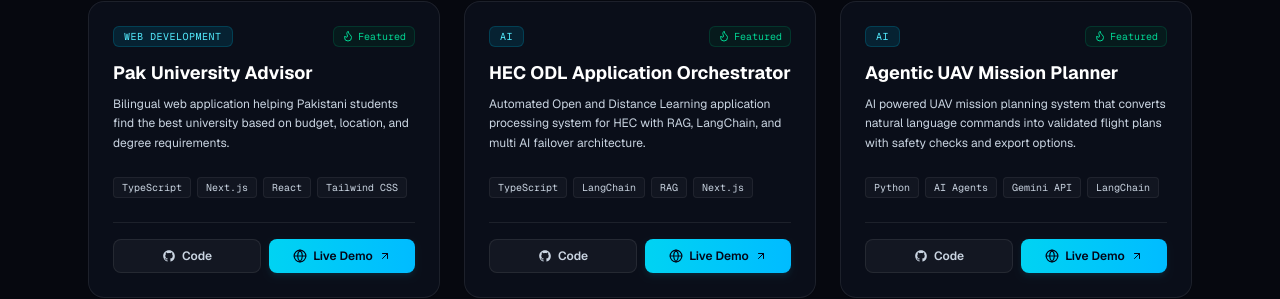
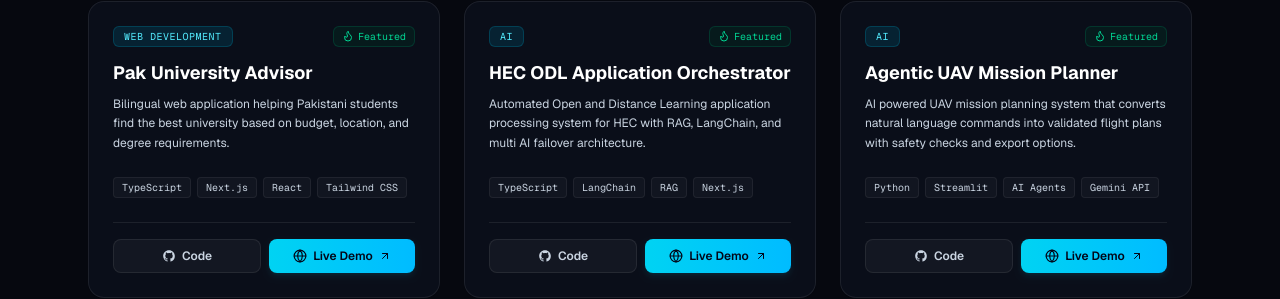
Before and after one commit to AbdulAzeemHashmi/Portfolio, a Next.js app: page / in a window 1280 px wide. Shown: the part 3494-3793 px from the top of the page. Built offline with nearby package versions, Linux system fonts and the light colour scheme.

Commit message:
modified:   app/page.tsx

```diff
--- a/app/page.tsx
+++ b/app/page.tsx
@@ -176,7 +176,7 @@ const PROJECTS: Project[] = [
       "AI powered UAV mission planning system that converts natural language commands into validated flight plans with safety checks and export options.",
     link: "https://github.com/AbdulAzeemHashmi/agentic-uav-mission-planner",
     liveLink: "https://agentic-uav-mission-planner-hdqzzyfj2nwqz3v4ss5wg5.streamlit.app/",
-    tags: ["Python", "AI Agents", "Gemini API", "LangChain"],
+    tags: ["Python", "Streamlit", "AI Agents", "Gemini API"],
     featured: true,
   },
 ];
@@ -330,11 +330,10 @@ export default function Home() {
                       <li key={link.name}>
                         <a
                           href={link.href}
-                          className={`px-3 py-1.5 rounded-md transition-all duration-200 relative ${
-                            isActive
-                              ? "text-cyan-400 font-semibold bg-white/[0.04]"
-                              : "hover:text-slate-200 hover:bg-white/[0.02]"
-                          }`}
+                          className={`px-3 py-1.5 rounded-md transition-all duration-200 relative ${isActive
+                            ? "text-cyan-400 font-semibold bg-white/[0.04]"
+                            : "hover:text-slate-200 hover:bg-white/[0.02]"
+                            }`}
                         >
                           {link.name}
                           {isActive && (
@@ -759,9 +758,8 @@ export default function Home() {
                   <button
                     key={cat}
                     onClick={() => setActiveCategory(cat)}
-                    className={`relative px-4 py-1.5 rounded-lg text-xs font-semibold transition-all ${
-                      isActive ? "text-slate-950 font-bold" : "text-slate-400 hover:text-slate-200"
-                    }`}
+                    className={`relative px-4 py-1.5 rounded-lg text-xs font-semibold transition-all ${isActive ? "text-slate-950 font-bold" : "text-slate-400 hover:text-slate-200"
+                      }`}
                   >
                     {isActive && (
                       <motion.div
```
